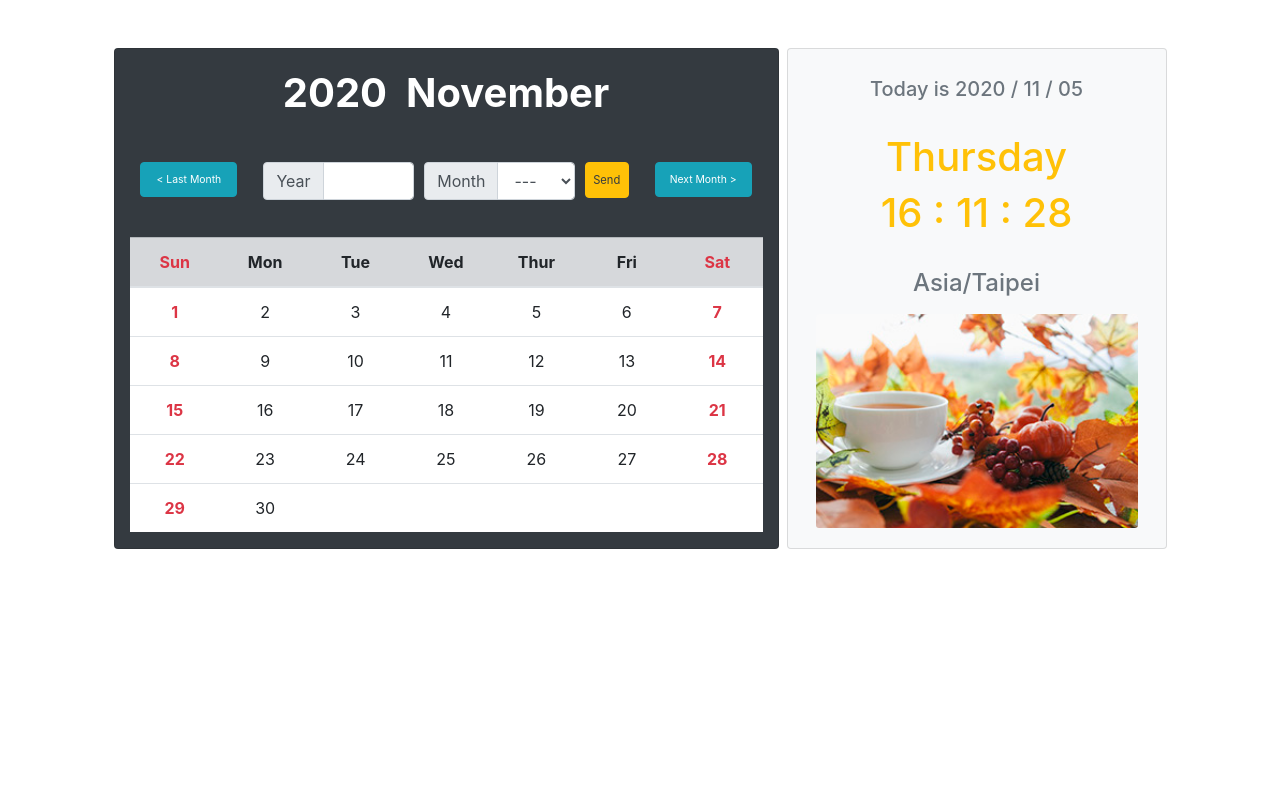
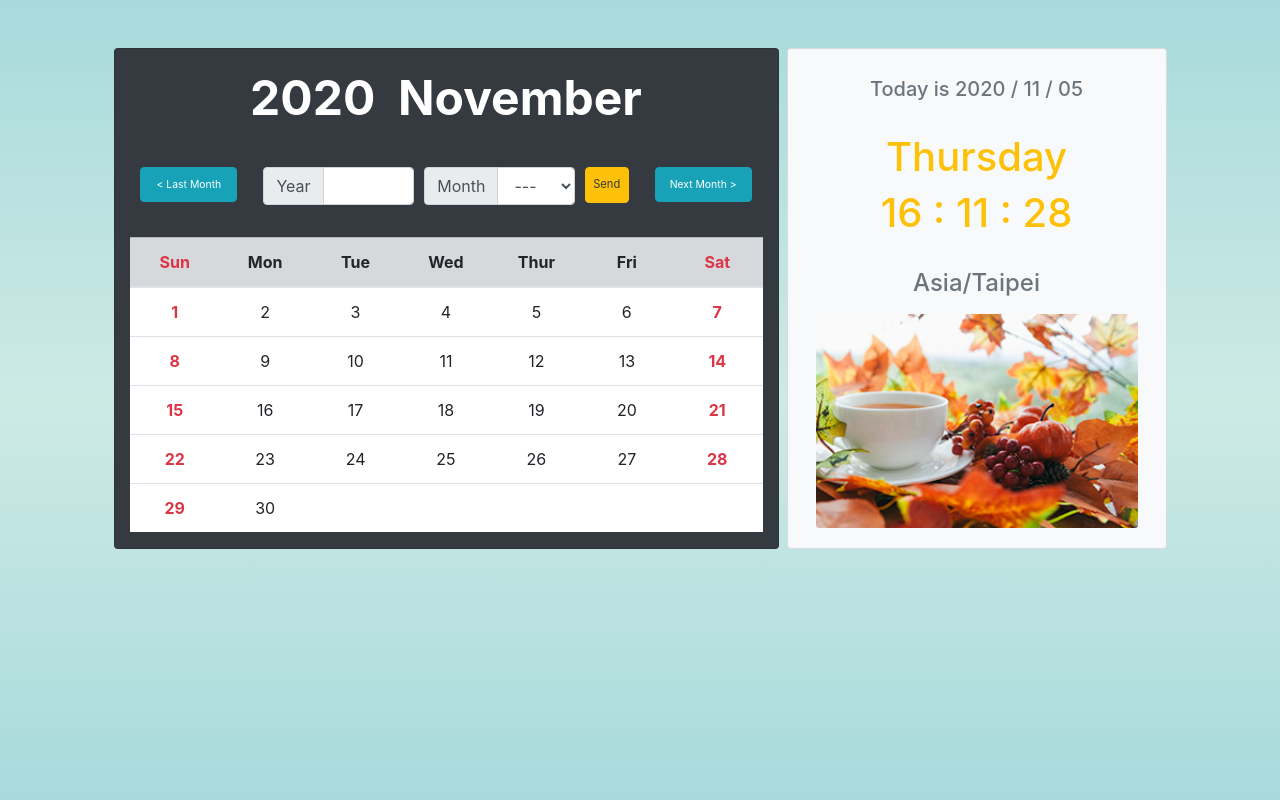
Before and after one commit to MissPigHead/perpetual_calendar-MissPigHead, a PHP site: page /calendar.php in a window 1280 px wide. Run offline with PHP 8.4, Linux system fonts and the light colour scheme.

Commit message:
body background-color & td hover

```diff
--- a/calendar.php
+++ b/calendar.php
@@ -3,7 +3,7 @@
 <head>
     <meta charset="UTF-8">
     <meta name="viewport" content="width=device-width, initial-scale=1.0">
-    <title>Calendar</title>
+    <title>Perpetual Calendar</title>
     <link rel="stylesheet" href="https://cdn.jsdelivr.net/npm/bootstrap@4.5.3/dist/css/bootstrap.min.css">
     <script src="https://code.jquery.com/jquery-3.5.1.slim.min.js"></script>
     <script src="https://cdn.jsdelivr.net/npm/bootstrap@4.5.3/dist/js/bootstrap.bundle.min.js"></script>
@@ -18,14 +18,31 @@
         }
     </script>
     <style>
+        body {
+            height: 100vh;
+            background:linear-gradient(#a8dadc,#cdeae5,#a8dadc) no-repeat;
+        }
         table{
             width: 100%;
             table-layout: fixed;
+            border-spacing: 0;
+        }
+        .title-large{
+            font-size: 3rem;
+            font-weight: 700;
+        }
+        .tdbg:hover{
+            background: #fffaeb;
+            box-shadow: 0 0 3px 3px #f9a410;
         }
         @media(max-width: 575.98px) {
             .table td, .table th{
                 font-size: 0.9rem;
                 padding: 0.75rem 0.15rem;
+            }
+            .title-large{
+                font-size: 2.7rem;
+                font-weight: 700;
             }
         }
         @media (min-width: 992px) and (max-width: 1199.98px) {
@@ -33,11 +50,9 @@
             padding:0.375rem 0.5rem;
             }
         }
-
     </style>
 </head>
-<body onload="ShowTime()">
-
+<body onload="ShowTime()" class="bodybg">
     <?php
         date_default_timezone_set("Asia/Taipei");
         $timezone = date_default_timezone_get();
@@ -52,7 +67,6 @@
             $calMn=date('m');
         }
         ?>
-
     <div class="container">
         <div class="row pt-sm-2 pt-lg-5 d-flex justify-content-center">
             <div class="mx-1 col-12 col-lg-7 order-2 order-lg-1 card bg-dark text-center d-flex flex-column justify-content-between">
@@ -104,7 +118,6 @@
                                             }
                                         ?>
                                     onclick="location.href='calendar.php?Yr=<?=$nextYr;?>&Mn=<?=$nextMn;?>'">
-
                             </div>
                             <div class="order-1 form-group col-md-2 mr-md-3 d-none d-md-block">
                                 <input type="button" class="btn btn-info col-12" style="font-size: 0.65rem;padding:0.55rem 0.1rem;" value="< Last Month"
@@ -118,16 +131,15 @@
                                             }
                                         ?>
                                 onclick="location.href='calendar.php?Yr=<?=$lastYr;?>&Mn=<?=$lastMn;?>'">
-
                             </div>
                         </div>
                     </form>
                 </div>
                 <div class="order-1">
                     <?php $calMnF=date('F',strtotime($calYr.'-'.$calMn.'-1'));?>
-                    <h1 class="card-body card-title text-white font-weight-bold"><?=$calYr.'&nbsp;&nbsp;'.$calMnF;?></h1>
+                    <h1 class="card-body card-title text-white title-large"><?=$calYr.'&nbsp;&nbsp;'.$calMnF;?></h1>
                 </div>
-                <div class="order-3 table-responsive" style="border-spacing: 0;">
+                <div class="order-3 table-responsive">
                     <table class="table mt-2 ">
                         <thead class="table-secondary">
                             <th class="text-danger">Sun</th>
@@ -150,11 +162,11 @@
                                             if (($i==0 && $j<$firstWkDy) ||($i==ceil(($calDys+$firstWkDy-7)/7) && $j>$endWkDy)) {
                                                 echo "<td> &nbsp; </td>";
                                             }elseif($j==0||$j==6){
-                                                echo "<td class='text-danger font-weight-bold'>";
+                                                echo "<td class='text-danger font-weight-bold tdbg'>";
                                                 echo ($i*7)+($j+1)-$firstWkDy;
                                                 echo "</td>";
                                             }else{
-                                                echo "<td>";
+                                                echo "<td class='tdbg'>";
                                                 echo ($i*7)+($j+1)-$firstWkDy;
                                                 echo "</td>";
                                             }
```
